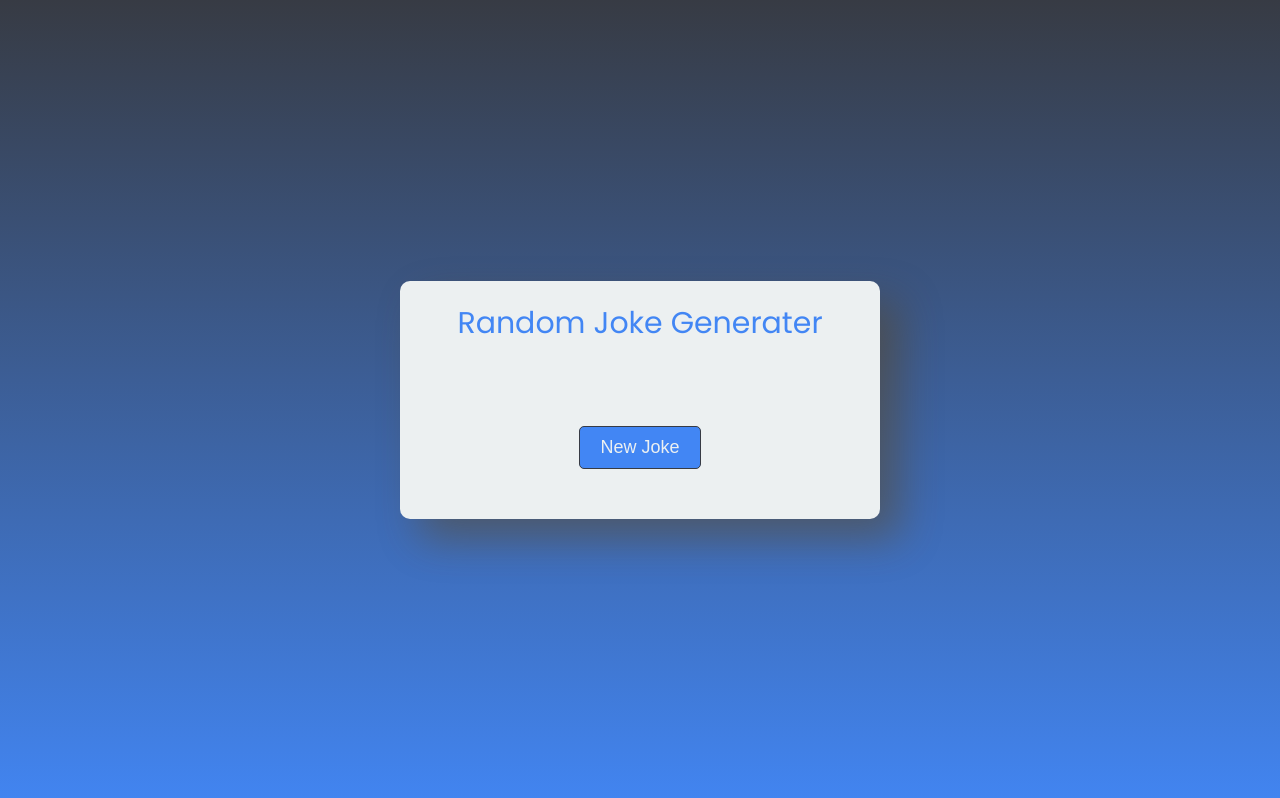
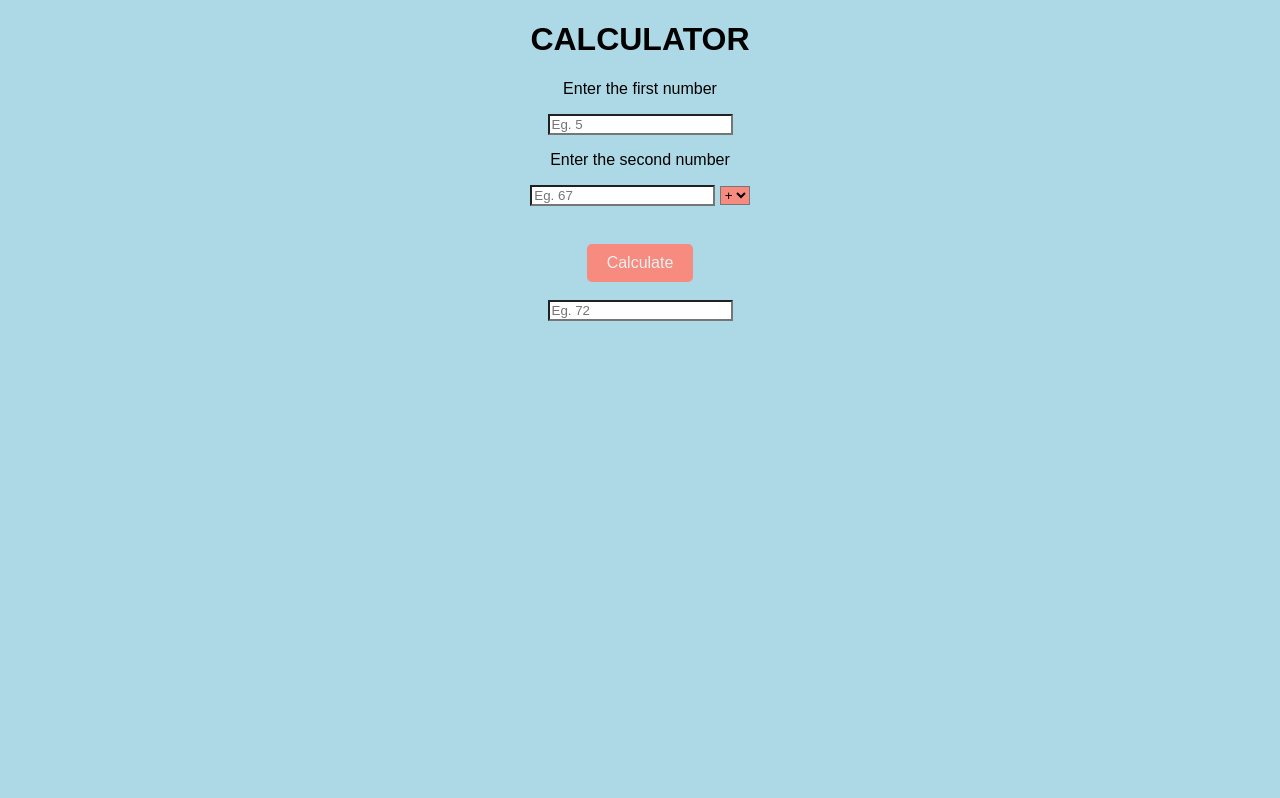
Before and after one commit to riyaanb01/riyaanb01.github.io, a plain HTML site: page random-joke-generator/index.html in a window 1280 px wide. Drawn offline with Linux system fonts and the light colour scheme; no server answers.

Commit message:
y
Calculator

```diff
--- a/random-joke-generator/index.html
+++ b/random-joke-generator/index.html
@@ -9,14 +9,19 @@
 </head>
 
 <body>
-    <div class="container">
-        <!--Heading-->
-        <span> Random Joke Generater</span>
-        <!--Displsy-->
-        <p id="joke"></p>
-        <!--Generate Joke-->
-        <button id="btn">New Joke</button>
-    </div>
+    <h1> Calculator</h1>
+<p> Enter the first number</p>
+<input type="number" id="num1" placeholder="Eg. 5">
+<p> Enter the second number</p>
+<input type="number" id="num2" placeholder="Eg. 67">
+<select id="calculate">
+<option value="+">+</option>
+<option value="-">-</option>
+<option value="*">*</option>
+<option value="/">/</option>
+</select><br><br>
+<button type="button" onclick=" myfunction()">Calculate</button><br><br>
+<input id="result" placeholder="Eg. 72">
 
     <script src="script.js"></script>
 
--- a/random-joke-generator/script.js
+++ b/random-joke-generator/script.js
@@ -1,14 +1,26 @@
-const jokeContainer = document.getElementById("joke");
-const btn = document.getElementById("btn");
-const url = "https://v2.jokeapi.dev/joke/Any?blacklistFlags=nsfw,religious,political,racist,sexist,explicit&type=single";
-let getJoke = () => {
-    jokeContainer.classList.remove("fade");
-    fetch(url)
-        .then((data) => data.json())
-        .then((item) => {
-            jokeContainer.textContent = `${item.joke}`;
-            jokeContainer.classList.add("fade");
-        });
-};
-btn.addEventListener("click", getJoke);
-getJoke();
+function myfunction(){
+    let num1 = document.getElementById("num1").value;
+    let num2 = document.getElementById("num2").value;
+    let calculate = document.getElementById("calculate").value;
+
+    if(calculate==="+"){
+    let num1 = parseInt( document.getElementById("num1").value);
+    let num2 = parseInt (document.getElementById("num2").value);
+    document.getElementById("result").value=num1+num2;
+    }
+if(calculate==="-"){
+    let num1 = parseInt( document.getElementById("num1").value);
+    let num2 = parseInt (document.getElementById("num2").value);
+    document.getElementById("result").value=num1-num2;
+}
+    if(calculate==="*"){
+    let num1 = parseInt( document.getElementById("num1").value);
+    let num2 = parseInt (document.getElementById("num2").value);
+    document.getElementById("result").value=num1*num2;
+    }
+    if(calculate==="/"){
+    let num1 = parseInt( document.getElementById("num1").value);
+    let num2 = parseInt (document.getElementById("num2").value);
+    document.getElementById("result").value=num1/num2;
+    }
+}
--- a/random-joke-generator/style.css
+++ b/random-joke-generator/style.css
@@ -1,60 +1,28 @@
-@import url('https://fonts.googleapis.com/css2?family=Poppins&display=swap');
-
 body {
-    font-family: "Poppins", serif;
-    height: 100vh;
-    display: flex;
-    justify-content: center;
-    align-items: center;
+    background-color: lightblue;
     text-align: center;
-    background: linear-gradient(#373B44, #4286f4);
+    font-family: sans-serif;
 }
 
-.container {
-    width: 400px;
-    padding: 50px 40px;
-    background-color: #ecf0f1;
-    position: absolute;
-    transform: translate(-50%, -50%);
-    top: 50%;
-    left: 50%;
-    border-radius: 10px;
-    box-shadow: 20px 20px 40px rgba(97, 63, 0, 0.4);
-}
-
-span {
-    display: block;
-    text-align: center;
-    margin-top: -30px;
-    color: #4286f4;
-    font-size: 30px;
-}
-
-p {
-    font-size: 16px;
-    box-shadow: 0 0 20px rgba(0, 139, 253, 0.28);
-    text-align: center;
-    word-wrap: break-word;
-    line-height: 30px;
-    margin: 30px 0;
-    padding: 10px;
-    opacity: 0;
-}
-
-.fade {
-    opacity: 1;
-    transition: opacity 0.1s;
+h1 {
+    text-transform: uppercase;
 }
 
 button {
-    display: block;
-    font-size: 18px;
+    background-color: #f78b7f;
     color: #ecf0f1;
-    background-color: #4286f4;;
-    outline: none;
-    border: 1px solid #373B44;
+    border: silver;
+    padding: 10px 20px;
+    font-size: 16px;
     border-radius: 5px;
-    padding: 10px 20px;
-    margin: 0 auto;
     cursor: pointer;
+    margin-top: 20px;
 }
+
+select {
+    background-color: #f78b7f;
+}
+
+input {
+    background-color: white;
+}
```
Also changed, not shown: 1 other file.
